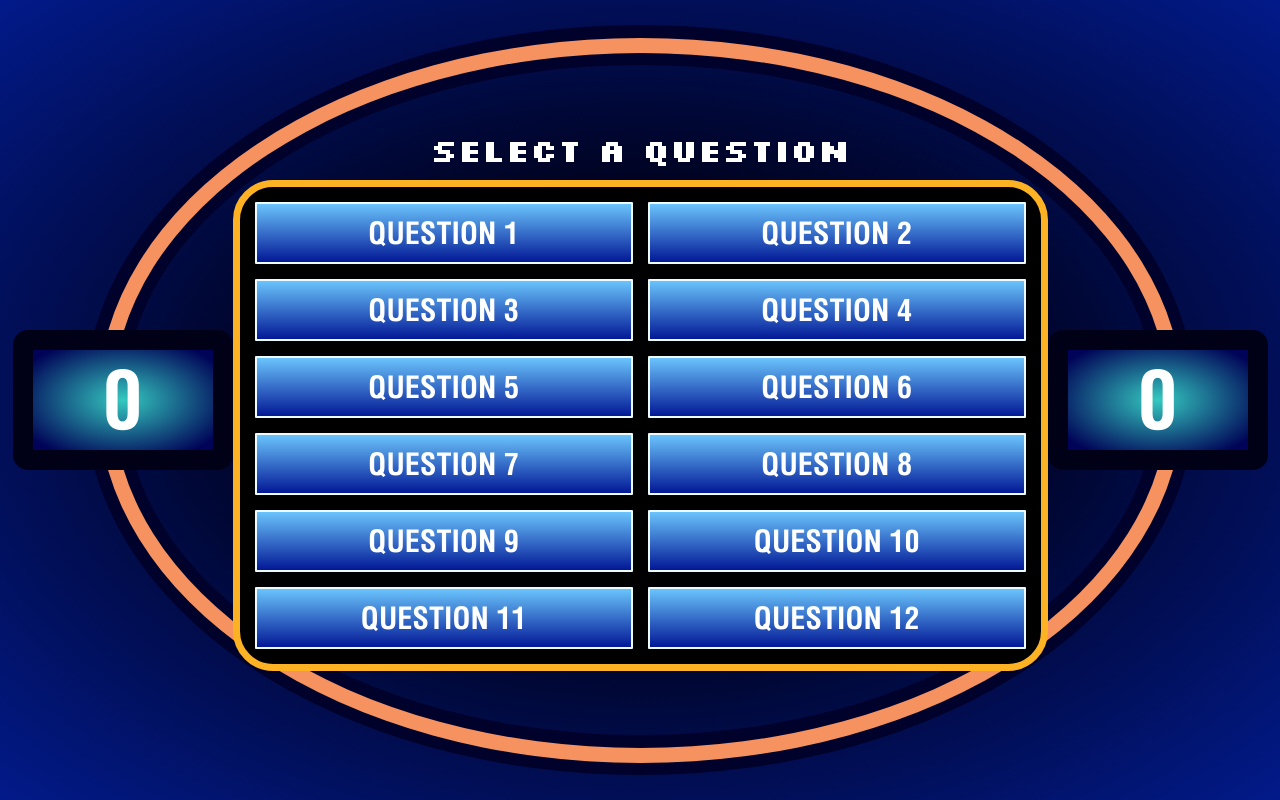
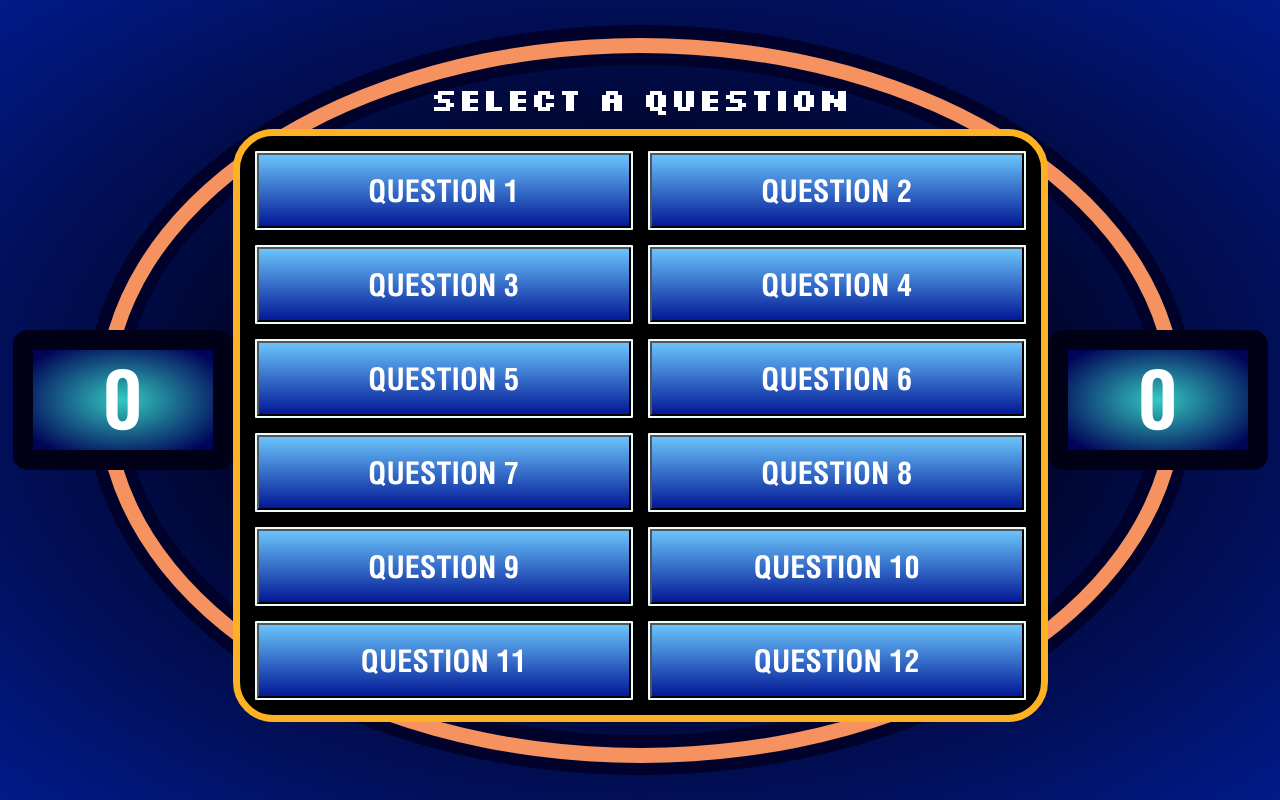
Before and after one commit to mlee-chanyoung/family-feud, a React (Create React App) app: page / in a window 1280 px wide. Both pictures are taken after a click on the button "Get Started". Built offline with nearby package versions, Linux system fonts and the light colour scheme.

Commit message:
Render feud round

```diff
--- /dev/null
+++ b/src/modules/game/Feud.tsx
@@ -0,0 +1,59 @@
+import { useState } from "react";
+import { Answer, Question } from "../../models";
+
+
+type AnswerDisplay = {
+  answer: Answer,
+  position: number,
+  revealed: boolean,
+};
+
+const transposeAnswerGrid = (answers: Array<Answer>): Array<AnswerDisplay> => {
+  const empty = { response: "", value: 0 };
+  return [
+    { answer: answers[0] || empty, position: 1, revealed: false }, { answer: answers[4] || empty, position: 5, revealed: false },
+    { answer: answers[1] || empty, position: 2, revealed: false }, { answer: answers[5] || empty, position: 6, revealed: false },
+    { answer: answers[2] || empty, position: 3, revealed: false }, { answer: answers[6] || empty, position: 7, revealed: false },
+    { answer: answers[3] || empty, position: 4, revealed: false }, { answer: answers[7] || empty, position: 8, revealed: false },
+  ];
+};
+
+export const Feud = ({ question }: { question: Question }) => {
+  const [gridState, setGridState] = useState<Array<AnswerDisplay>>(transposeAnswerGrid(question.answers));
+  const [accumlatedPoints, setAccumulatedPoints] = useState(0);
+
+  const handleReveal = (display: AnswerDisplay) => {
+    const updatedState = [...gridState];
+    const index = updatedState.findIndex((initial) => initial.position === display.position);
+    updatedState[index] = { ...display, revealed: true };
+    setGridState(updatedState);
+    setAccumulatedPoints(accumlatedPoints + display.answer.value);
+  };
+
+  return (
+    <div className="game-board-grid">
+      { gridState.map((answer, i) => <AnswerTile key={i} display={answer} onReveal={handleReveal} /> )}
+    </div>
+  );
+};
+
+const AnswerTile = ({ display, onReveal }: { display: AnswerDisplay, onReveal: (display: AnswerDisplay) => void }) => {
+  let content: React.ReactNode;
+
+  if (display.revealed) {
+    content = (
+      <>
+        <div className="game-option game-option--revealed">
+          {display.answer.response}
+        </div>
+        <span className="game-option-value">{display.answer.value}</span>
+      </>
+    );
+  } else {
+    content = display.answer.response
+      ? <button className="game-option" onClick={() => onReveal(display)}><span className="game-option-position">{display.position}</span></button>
+      : <div className="game-option"></div>;
+  }
+
+  return <div className="game-option-container">{content}</div>;
+};
--- a/src/modules/game/Game.tsx
+++ b/src/modules/game/Game.tsx
@@ -1,6 +1,7 @@
 import { useState } from "react";
 
 import "./game.scss";
+import { Feud } from "./Feud";
 import { QuestionSelector } from "./QuestionSelector";
 import { ScoreDisplay } from "./ScoreDisplay";
 
@@ -19,7 +20,7 @@ export const Game = ({ onEnd }: { onEnd: () => void }) => {
           <div className="game-content">
             <ScoreDisplay team={team1} />
             <div className="game-board">
-              {question ? <></> : <QuestionSelector onSelect={(question) => setQuestion(question)} />}
+              {question ? <Feud question={question} /> : <QuestionSelector onSelect={(question) => setQuestion(question)} />}
             </div>
             <ScoreDisplay team={team2} />
           </div>
--- a/src/modules/game/QuestionSelector.tsx
+++ b/src/modules/game/QuestionSelector.tsx
@@ -4,7 +4,9 @@ import { Question } from "../../models";
 export const QuestionSelector = ({ onSelect }: { onSelect: (question: Question) => void }) => {
 
   const QuestionOption = ({ question, index }: { question: Question, index: number }) => (
-    <button className="game-option" onClick={() => onSelect(question)}>QUESTION {index + 1}</button>
+    <div className="game-option-container">
+      <button className="game-option" onClick={() => onSelect(question)}>QUESTION {index + 1}</button>
+    </div>
   );
 
   return (
--- a/src/modules/game/game.scss
+++ b/src/modules/game/game.scss
@@ -63,20 +63,53 @@
   }
 
   &-option {
-    border: 2px solid $answer-border-color;
-    border-radius: 1px;
+    flex-grow: 1;
+
+    &, &-value {
+      display: flex;
+      align-items: center;
+      justify-content: center;
       background-image: linear-gradient($answer-initial-gradient-start, $answer-intiial-gradient-end);
       padding: 10px;
+    }
 
+    &, &-container {
       color: #fff;
       font-family: "Helvetica condensed", "Helvetica", sans-serif;
       font-size: 30px;
       font-weight: 700;
       text-transform: uppercase;
+
+      button {
         cursor: pointer;
+      }
+    }
 
     &--revealed {
+      background-image: linear-gradient(#042ba6, #0853c2, #020a5e);
+    }
 
+    &-container {
+      display: flex;
+      border: 2px solid $answer-border-color;
+      border-radius: 1px;
+      height: 75px;
+    }
+
+    &-position {
+      border: 3px solid #172e7c;
+      border-radius: 50%;
+      background-color: #01023a;
+      padding: 2px 15px;
+
+      font-size: 40px;
+      line-height: 1;
+    }
+
+    &-value {
+      box-sizing: border-box;
+      border: 1px solid #84cff4;
+      width: 50px;
     }
   }
 }
--- a/src/modules/game/questions.ts
+++ b/src/modules/game/questions.ts
@@ -5,6 +5,9 @@ export const QUESTIONS: Array<Question> = [
     question: "What was your first impression of Sam?",
     answers: [
       { response: "Thicc", value: 50 },
+      { response: "FOB", value: 30 },
+      { response: "A dude", value: 13 },
+      { response: "Someone", value: 7 },
     ],
   },
   {
```
Lines whose indentation alone changed are shown as unchanged.
